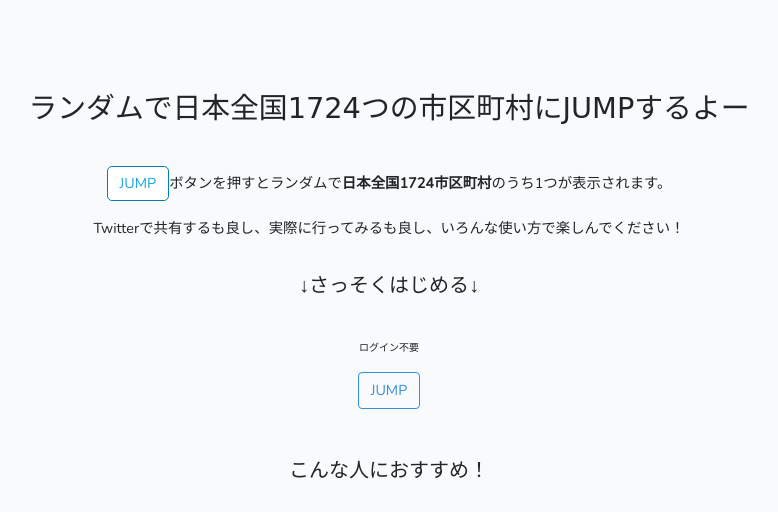
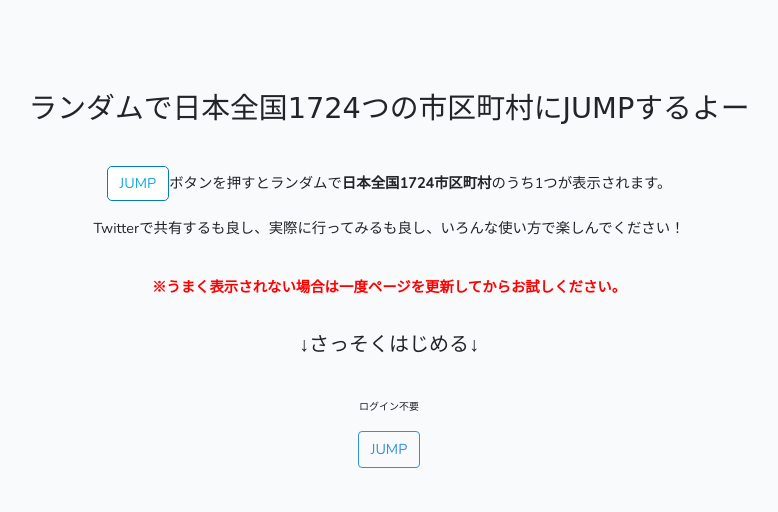
Before and after one commit to shohei-yokoyama/japanrandom, a Laravel app: page / in a window 1280 px wide. Shown: the part 39-551 px from the top of the page, without its empty margins (251-1029 px from the left). Run offline with Laravel 8, Linux system fonts and the light colour scheme; style sheets or scripts are compiled from the project's sources; some libraries are stand-ins or nearby versions; some web fonts are replaced.

Commit message:
attention

```diff
--- a/public/css/style.css
+++ b/public/css/style.css
@@ -45,6 +45,12 @@ nav {
   text-align: center;
   font-size: 20px;
   margin: 30px 0;
+}
+
+.attention {
+  color: red;
+  font-weight: bold;
+  padding-top: 20px;
 }
 
 .content {
--- a/resources/sass/style.scss
+++ b/resources/sass/style.scss
@@ -43,6 +43,12 @@ nav {
   text-align: center;
   font-size: 20px;
   margin: 30px 0;
+}
+
+.attention{
+  color: red;
+  font-weight: bold;
+  padding-top: 20px;
 }
 
 #start span {
--- a/resources/views/home.blade.php
+++ b/resources/views/home.blade.php
@@ -7,6 +7,7 @@
 <div class="info">
   <p><span class="jump">JUMP</span>ボタンを押すとランダムで<span class="strong">日本全国1724市区町村</span>のうち1つが表示されます。</p>
   <p>Twitterで共有するも良し、実際に行ってみるも良し、いろんな使い方で楽しんでください！</p>
+  <p class="attention">※うまく表示されない場合は一度ページを更新してからお試しください。</p>
 </div>
 <div id="start">
   <p><span>↓</span>さっそくはじめる<span>↓</span></p>
@@ -15,7 +16,7 @@
   <p class="city-name" name="city_name"></p>
   <div class="share">
     <div>
-    <a href="https://px.a8.net/svt/ejp?a8mat=3BSP80+30YESQ+3ZO8+BW8O2&a8ejpredirect=https%3A%2F%2Fwww.sakuratravel.jp%2F%3Futm_source%3DA8%26utm_medium%3Daffiliate" rel="nofollow"><i class="fas fa-plane"></i>行ってみる</a>
+    <a href="https://px.a8.net/svt/ejp?a8mat=3BSP80+30YESQ+3ZO8+BW8O2&a8ejpredirect=https%3A%2F%2Fwww.sakuratravel.jp%2F%3Futm_source%3DA8%26utm_medium%3Daffiliate" rel="nofollow" target="_blank"><i class="fas fa-plane"></i>行ってみる</a>
     </div>
     <div>
       <a id="tweet" target="_blank"><i class="fab fa-twitter"></i>Twitterに投稿する</a>
```
